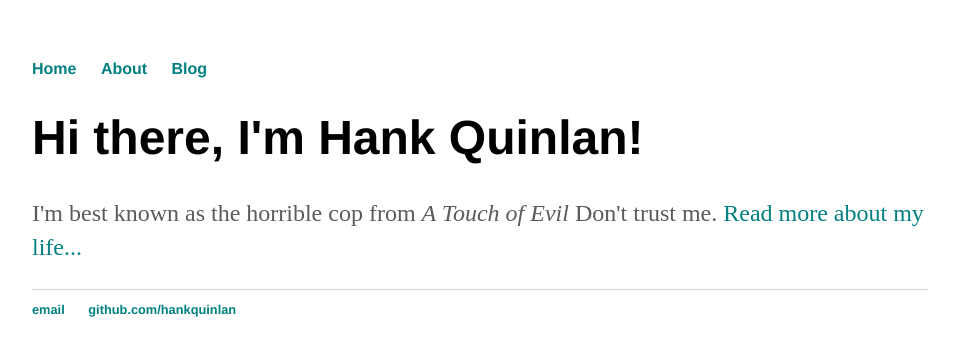
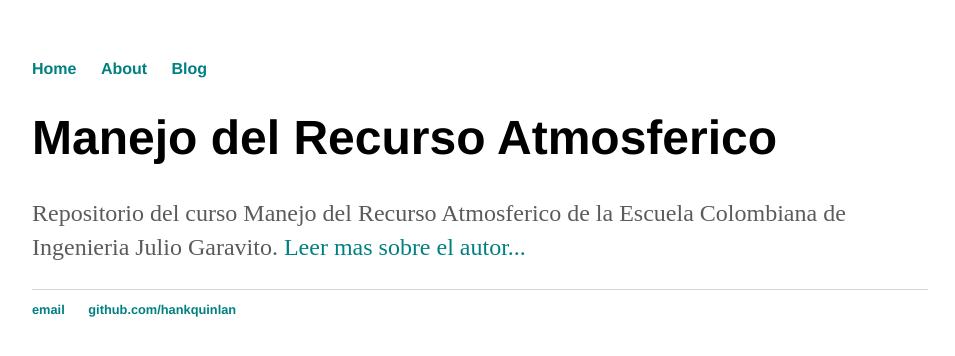
Before and after one commit to teach-torres/teach-torres.github.io, a Jekyll site: the page built from index.html, in a window 1280 px wide. Shown: the top 356 px of the page, without its empty margins (160-1115 px from the left). Built offline with Jekyll 4.4.1, drawn with Linux system fonts in a browser that asks for light colours.

Commit message:
Update index.html file

```diff
--- a/index.html
+++ b/index.html
@@ -1,8 +1,9 @@
 ---
 layout: default
-title: Hank Quinlan, Horrible Cop
+title: Manejo del Recurso Atmosferico
 ---
 <div class="blurb">
-	<h1>Hi there, I'm Hank Quinlan!</h1>
-	<p>I'm best known as the horrible cop from <em>A Touch of Evil</em> Don't trust me. <a href="/about">Read more about my life...</a></p>
+	<h1>Manejo del Recurso Atmosferico</h1>
+	<p>Repositorio del curso Manejo del Recurso Atmosferico de la </em> Escuela Colombiana de Ingenieria
+	Julio Garavito. <a href="/about">Leer mas sobre el autor...</a></p>
 </div><!-- /.blurb -->
```
